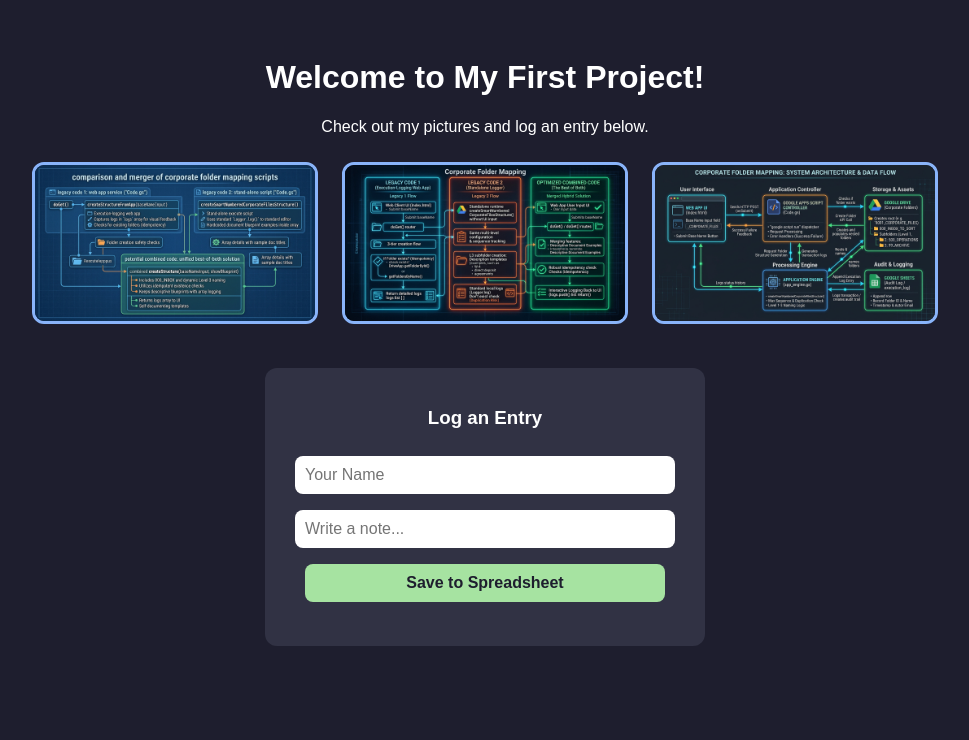
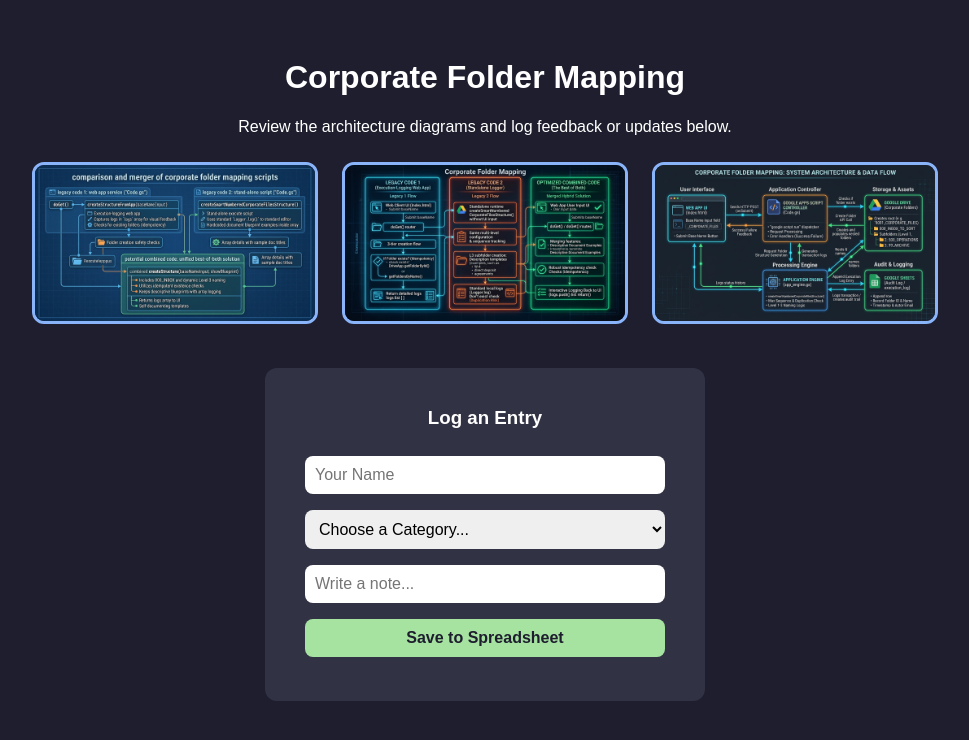
Before and after one commit to rycomm/my-first-project, a plain HTML site: page index.html in a window 1280 px wide. Shown: the whole page, without its empty margins (155-1124 px from the left). Drawn offline with Linux system fonts and the light colour scheme.

Commit message:
Update index.html

```diff
--- a/index.html
+++ b/index.html
@@ -1,7 +1,7 @@
 <!DOCTYPE html>
 <html>
 <head>
-  <title>My First Project</title>
+  <title>Corporate Folder Mapping</title>
   <style>
     body {
       font-family: Arial, sans-serif;
@@ -23,8 +23,9 @@
       padding: 20px;
       border-radius: 12px;
     }
-    input, button {
+    input, select, button {
       width: 90%;
+      box-sizing: border-box;
       padding: 10px;
       margin: 8px 0;
       border-radius: 8px;
@@ -41,8 +42,9 @@
 </head>
 <body>
 
-  <h1>Welcome to My First Project!</h1>
-  <p>Check out my pictures and log an entry below.</p>
+  <!-- CUSTOM PAGE TITLE & SUBTITLE -->
+  <h1>Corporate Folder Mapping</h1>
+  <p>Review the architecture diagrams and log feedback or updates below.</p>
 
   <!-- YOUR 3 IMAGES -->
   <div class="gallery">
@@ -51,10 +53,19 @@
     <img src="corp-folder-mapping-3.jpg" alt="Mapping image 3">
   </div>
 
-  <!-- YOUR DATA FORM -->
+  <!-- YOUR CUSTOM DATA FORM -->
   <form id="myForm">
     <h3>Log an Entry</h3>
     <input type="text" name="name" placeholder="Your Name" required>
+
+    <select name="category" required>
+      <option value="" disabled selected>Choose a Category...</option>
+      <option value="Diagram 1">Diagram 1</option>
+      <option value="Diagram 2">Diagram 2</option>
+      <option value="Diagram 3">Diagram 3</option>
+      <option value="General Feedback">General Feedback</option>
+    </select>
+
     <input type="text" name="note" placeholder="Write a note..." required>
     <button type="submit">Save to Spreadsheet</button>
     <p id="status"></p>
```
